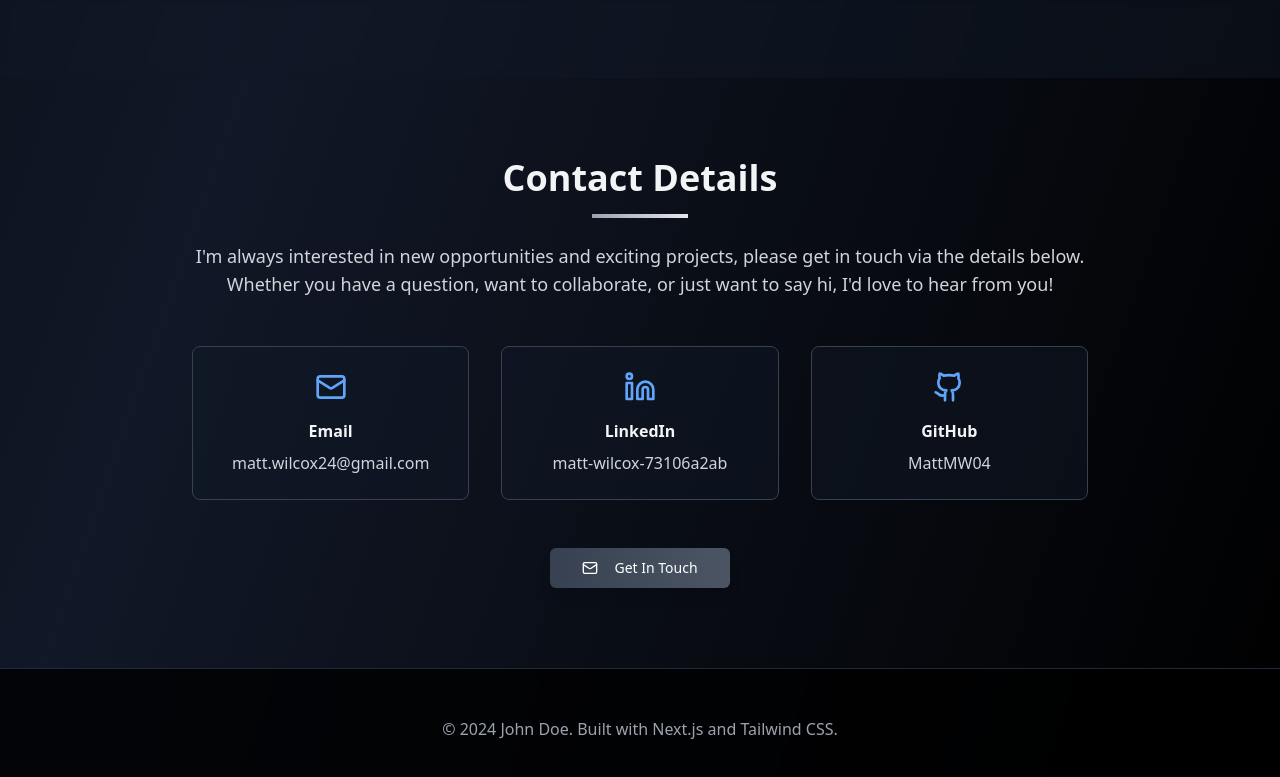
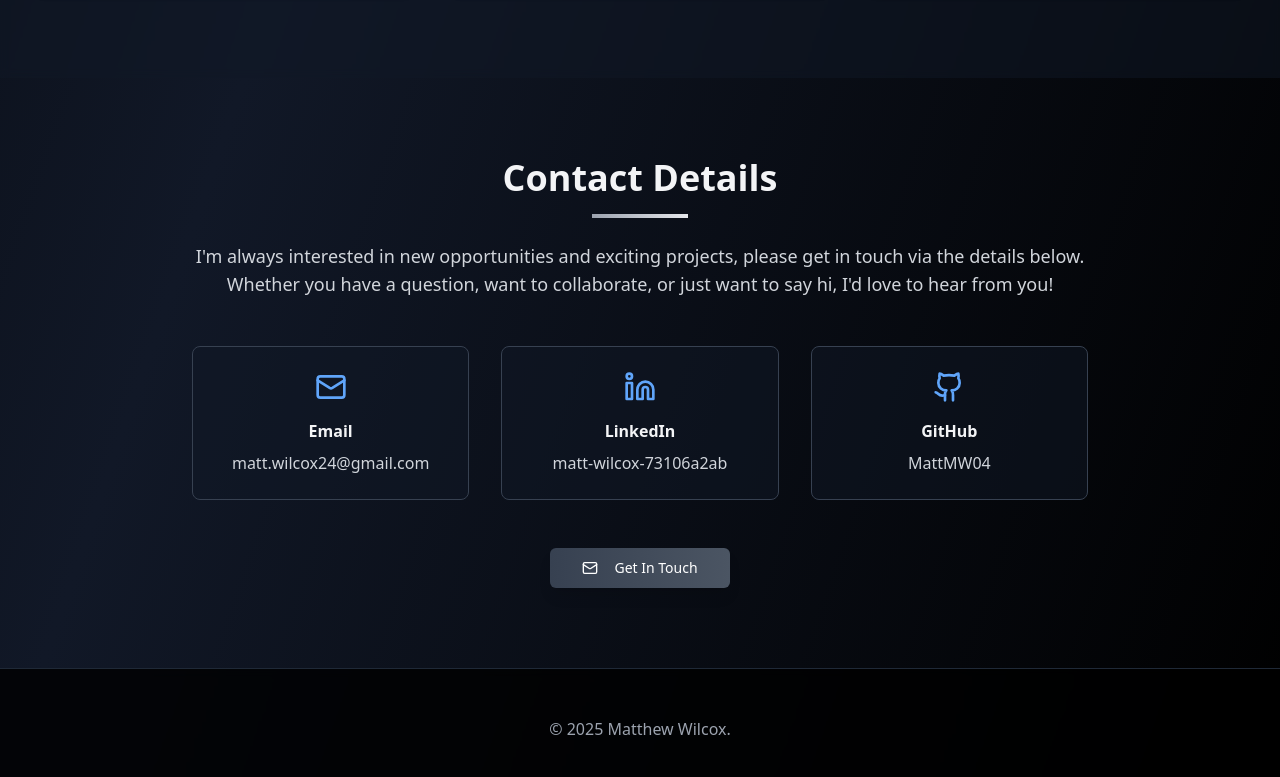
Before and after one commit to MattMW04/Matt-Wilcox-Portfolio-Site, a Next.js app: page / in a window 1280 px wide. Shown: the part 2938-3715 px from the top of the page. Built offline with nearby package versions, Linux system fonts and the light colour scheme.

Commit message:
Moved Footer to component and placed within layout

```diff
--- /dev/null
+++ b/app/components/footer.tsx
@@ -0,0 +1,9 @@
+export default function Footer() {
+    return (
+        <footer className="bg-black/80 backdrop-blur-sm border-t border-gray-800 text-white py-12 px-4 sm:px-6 lg:px-8">
+            <div className="max-w-7xl mx-auto text-center">
+                <p className="text-gray-400">© 2025 Matthew Wilcox.</p>
+            </div>
+        </footer>
+    )
+};
--- a/app/layout.tsx
+++ b/app/layout.tsx
@@ -1,8 +1,9 @@
 import type { Metadata } from "next";
-import { geistSans, geistMono } from "./styles/fonts"; // Import fonts
+import { geistSans, geistMono } from "./styles/fonts";
 import "./globals.css";
 import { Analytics } from '@vercel/analytics/next';
 import Header from "./components/header";
+import Footer from "./components/footer";
 
 export const metadata: Metadata = {
   title: "Matt Wilcox's Portfolio",
@@ -37,9 +38,12 @@ export default function RootLayout({
         <main className="min-h-screen bg-gradient-to-br from-black via-gray-900 to-black">
           <Header />
           {children}
+          <Footer />
         </main>
 
+
       </body>
+
     </html>
   );
 }
--- a/app/page.tsx
+++ b/app/page.tsx
@@ -62,13 +62,6 @@ export default function Home() {
       {/* Contact Section */}
       <ContactDetails />
 
-
-      {/* Footer */}
-      <footer className="bg-black/80 backdrop-blur-sm border-t border-gray-800 text-white py-12 px-4 sm:px-6 lg:px-8">
-        <div className="max-w-7xl mx-auto text-center">
-          <p className="text-gray-400">© 2024 John Doe. Built with Next.js and Tailwind CSS.</p>
-        </div>
-      </footer>
     </>
 
   );
```
